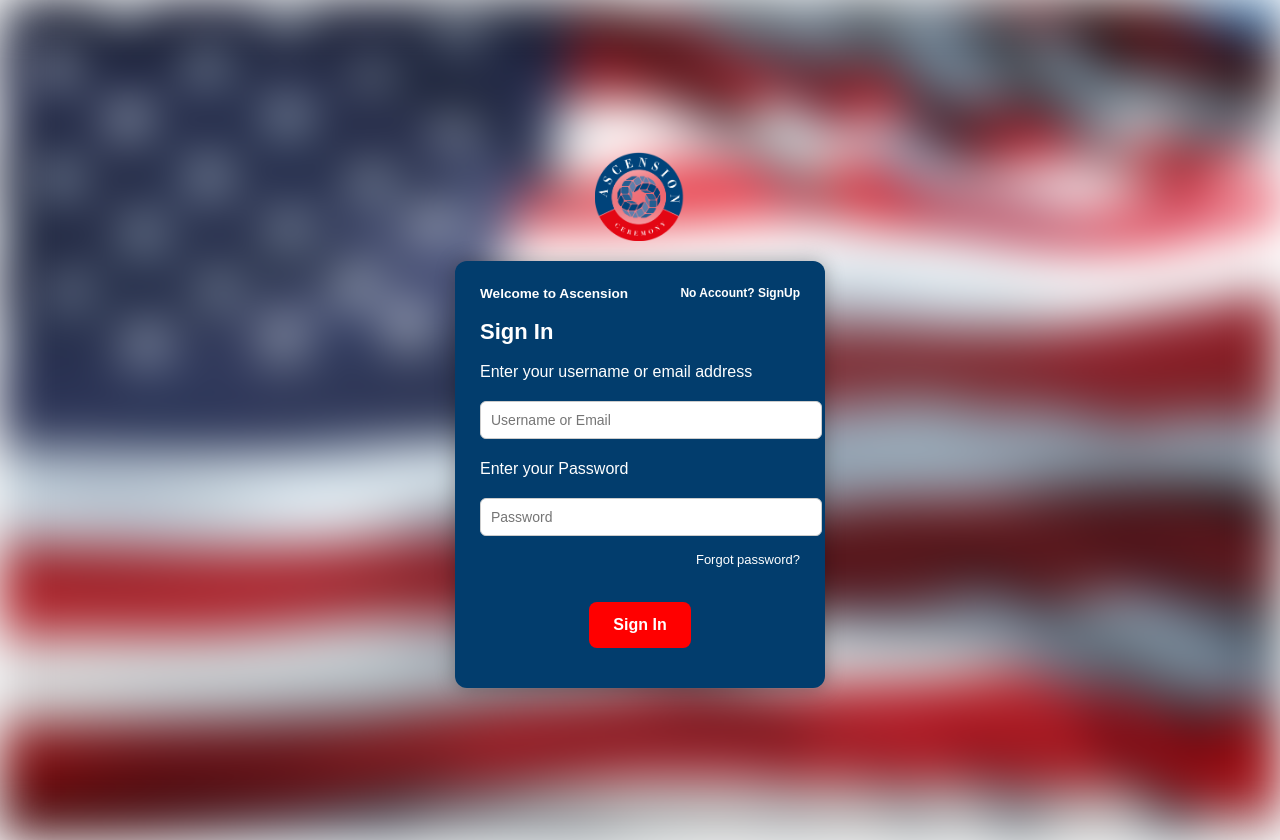
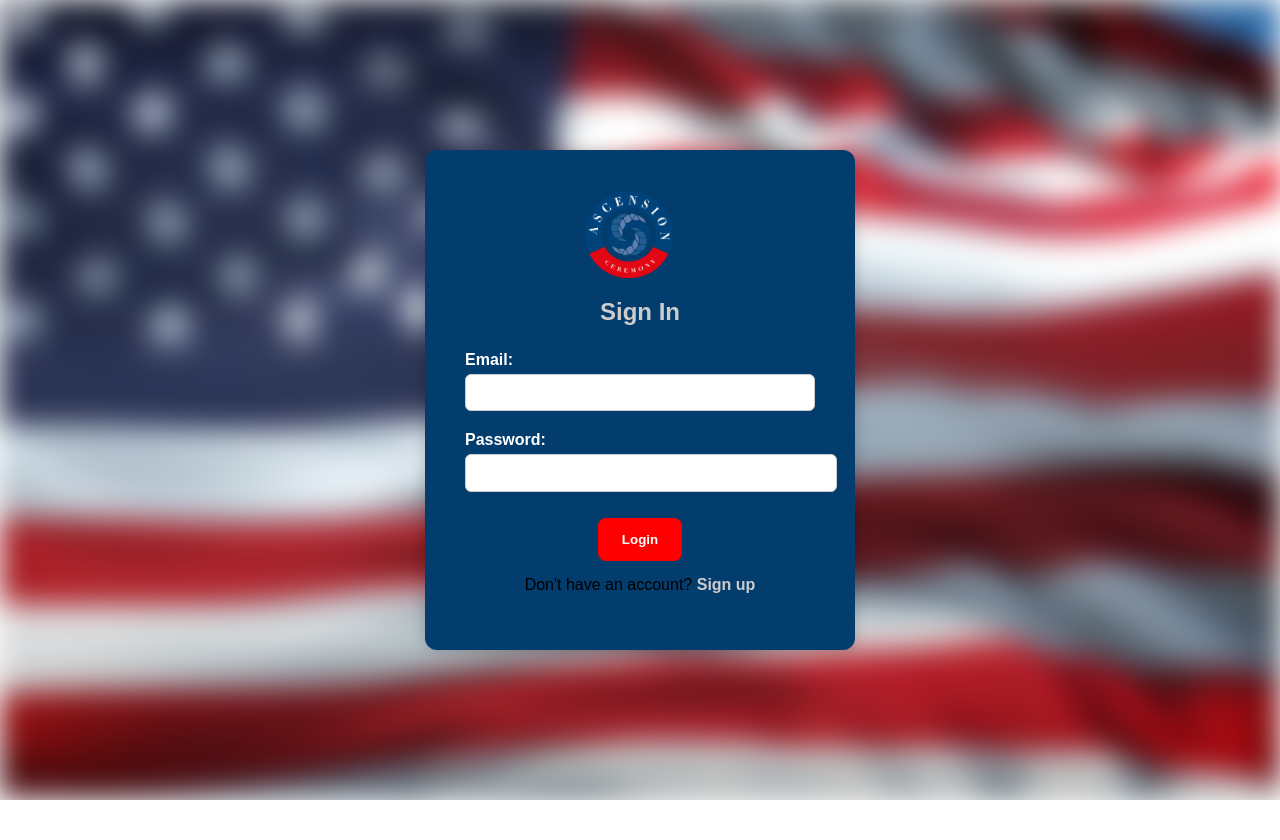
Before and after one commit to usman-siddiqui123/react-dashboard, a React (Create React App) app: page /login in a window 1280 px wide. After the commit the page ends 800 px from the top, so only its background shows below. Built offline with nearby package versions, Linux system fonts and the light colour scheme.

Commit message:
login or sign page chnaigin

```diff
--- a/src/css/LoginPage.css
+++ b/src/css/LoginPage.css
@@ -1,129 +1,114 @@
-.login-container-login {
+.login-page-container {
+  min-height: 100vh;
   position: relative;
-  min-height: 100vh;
+  overflow: hidden;
   display: flex;
-  flex-direction: column;
+  justify-content: center;
   align-items: center;
-  justify-content: center;
-  overflow: hidden;
-  z-index: 1;
-  padding: 20px;
+
 }
 
-.login-container-login::before {
+/* Blur effect using pseudo element */
+.login-page-container::before {
   content: "";
   position: absolute;
   top: 0;
   left: 0;
   height: 100%;
   width: 100%;
-  background-image: url("../assets/pics4.png");
+  background-image: url('../assets/pics4.png'); /* Tumhari image */
   background-size: cover;
   background-position: center;
-  filter: blur(25px);
+  filter: blur(15px);
   z-index: -1;
 }
 
-.logo-wrapper-login {
+.login-inner-wrapper {
+  background: rgba(255, 255, 255, 0.9);
+  padding: 40px;
+  border-radius: 12px;
+  width: 350px;
+  box-shadow: 0 0 15px rgba(0, 0, 0, 0.2);
   position: relative;
-  display: flex;
-  justify-content: center;
-  align-items: center;
+  z-index: 1;
+  background: #023D6D;
+}
+
+.logo-centered {
+  width: 120px;
+  height: auto;
+  margin-bottom: 10px;
+  display: block;
+  margin-left: 120px;
+  margin-right: auto;
+}
+
+.login-btn {
+  background-color: #023D6D;
+  color: black;
+  padding: 12px;
   width: 100%;
-  z-index: 2;
-  margin-bottom: 20px; /* spacing below the logo */
-  margin-left: 0;
-   /* remove this if it was set earlier */
+  border: none;
+  border-radius: 8px;
+  cursor: pointer;
+  font-weight: bold;
+  margin-top: 10px;
+  transition: background 0.3s ease;
+  display: block;
+  margin-left: auto;
+  margin-right: auto;
 }
 
 
-.outside-logo {
-  width: 90px;
-  height: auto;
+.login-title {
+  text-align: center;
+  margin-bottom: 20px;
+  color: #ccc ;
 }
 
-.login-card-login {
-  background: #023D6D;
-  backdrop-filter: blur(10px);
-  padding: 25px 25px 40px;
-  width: 100%;
-  max-width: 320px;
-  border-radius: 12px;
-  box-shadow: 0 0 20px rgba(0, 0, 0, 0.3);
-  z-index: 2;
+.login-form {
+  display: flex;
+  flex-direction: column;
+  color: #ccc;
 }
 
-.left-text {
-  color: #fff;
-  font-size: 0.85rem;
+.login-form label {
+  margin-bottom: 5px;
+  font-weight: bold;
+  color: white;
 }
-.left-text span{
+
+.login-form input {
+  padding: 10px;
+  margin-bottom: 15px;
+  border-radius: 6px;
+  border: 1px solid #ccc;
+}
+
+.login-btn {
+  background-color: #023D6D;
+  color: white;
+  padding: 12px;
+  width: 150%;
+  border: none;
+  border-radius: 8px;
+  cursor: pointer;
+  font-weight: bold;
+  margin-top: 10px;
+  transition: background 0.3s ease;
+}
+
+.login-btn:hover {
+  background-color: #021f3e;
+}
+
+.signup-link {
+  margin-top: 15px;
+  text-align: center;
+}
+
+.signup-link span {
+  color: #ccc;
+  cursor: pointer;
   font-weight: bold;
 }
-
-.right-text {
-  color: #fff;
-  font-size: 0.75rem;
-}
-
-.login-title-login {
-  color: #fff;
-  margin: 10 20px;
-  font-size: 22px;
-  /* text-align: center; */
-}
-
-.login-header-login {
-  display: flex;
-  justify-content: space-between;
-  margin-bottom: 8px;
-  font-weight: 600;
-}
-
-label {
-  display: block;
-  margin-top: 12px;
-  margin-bottom: 4px;
-  font-size: 12px;
-  color: #fff;
-}
-
-input {
-  width: 90%;
-  padding: 10px;
-  margin-bottom: 5px;
-  border-radius: 6px;
-  border: 1px solid #ccc;
-  font-size: 14px;
-}
-
-.login-footer-login {
-  display: flex;
-  flex-direction: column;
-  align-items: center;
-  margin-top: 20px;
-  gap: 10px;
-  position: relative;
-}
-
-.forgot-password {
-  position: absolute;
-  right: 0;
-  top: -20px;
-  font-size: 13px;
-  color: #fff;
-  cursor: pointer;
-}
-
-.signup-btn {
-  background-color: #e30613;
-  color: white;
-  border: none;
-  width: 100%;
-  padding: 10px 0;
-  margin-top: 30px;
-  border-radius: 6px;
-  font-weight: bold;
-  cursor: pointer;
-  font-size: 15px;
-}
--- a/src/css/SignPage.css
+++ b/src/css/SignPage.css
@@ -90,6 +90,10 @@ input[type="password"] {
   border: 1px solid #ccc;
   font-size: 14px;
 }
+.email{
+  width: 80%;
+  border-radius: 6px;
+}
 
 /* DOB inputs */
 .dob-row {
--- a/src/pages/LoginPage.js
+++ b/src/pages/LoginPage.js
@@ -1,67 +1,66 @@
+// src/pages/LoginPage.js
 import React, { useState } from "react";
 import "../css/LoginPage.css";
 import logo1 from "../assets/logo1.png";
 import { useNavigate } from "react-router-dom";
 
 export default function LoginPage() {
+  const navigate = useNavigate();
   const [email, setEmail] = useState("");
   const [password, setPassword] = useState("");
-  const navigate = useNavigate();
 
-  const handleSubmit = (e) => {
+  const handleLogin = (e) => {
     e.preventDefault();
-
-    const storedEmail = localStorage.getItem("userEmail");
-    const storedPassword = localStorage.getItem("userPassword");
-
-    if (email === storedEmail && password === storedPassword) {
+    const storedUser = JSON.parse(localStorage.getItem("user"));
+    if (
+      storedUser &&
+      storedUser.email === email &&
+      storedUser.password === password
+    ) {
       navigate("/Dashboard");
     } else {
-      alert("Invalid email or password. Please sign up first.");
+      alert("No account found. Please sign up first.");
     }
   };
 
+  const handleSignupRedirect = () => {
+    navigate("/Sign");
+  };
+
   return (
-    <div className="login-container-login">
-      <div className="logo-wrapper-login">
-        <img src={logo1} alt="Logo" className="outside-logo" />
-      </div>
+    <div className="login-page-container">
+      <div className="login-inner-wrapper">
+        <img src={logo1} alt="Logo" className="logo-centered" />
+        <h2 className="login-title">Sign In</h2>
 
-      <form className="login-card-login" onSubmit={handleSubmit}>
-        <div className="login-header-login">
-          <div className="left-text">
-            Welcome to <span>Ascension</span>
-          </div>
-          <div className="right-text" onClick={() => navigate("/Sign")}>
-            No Account? SignUp
-          </div>
-        </div>
-
-        <h2 className="login-title-login">Sign In</h2>
-
-        <label>Enter your username or email address</label>
+       <form onSubmit={handleLogin} className="login-form">
+  <label>Email:</label>
   <input
-          type="text"
-          placeholder="Username or Email"
+    type="email"
     value={email}
     onChange={(e) => setEmail(e.target.value)}
     required
   />
 
-        <label>Enter your Password</label>
+  <label>Password:</label>
   <input
     type="password"
-          placeholder="Password"
     value={password}
     onChange={(e) => setPassword(e.target.value)}
     required
   />
 
-        <div className="login-footer-login">
-          <span className="forgot-password">Forgot password?</span>
-          <button type="submit" className="signup-btn">Sign In</button>
+  <button type="submit" className="login-btn">Login</button>
+</form>
+
+
+        <p className="signup-link">
+          Don't have an account?{" "}
+          <span onClick={handleSignupRedirect}>Sign up</span>
+        </p>
+
       </div>
-      </form>
+
     </div>
   );
 }
--- a/src/pages/SignPage.js
+++ b/src/pages/SignPage.js
@@ -1,38 +1,78 @@
+// src/pages/SignPage.js
 import React, { useState } from "react";
-import { useNavigate } from "react-router-dom";
 import "../css/SignPage.css";
 import logo1 from "../assets/logo1.png";
+import { useNavigate } from "react-router-dom";
 
 export default function SignPage() {
   const navigate = useNavigate();
-  const [formData, setFormData] = useState({
+
+  const [formData, setformData] = useState({
+    username: "",
+    month: "",
+    year: "",
+    homeAddress: "",
+    shippingAddress: "",
     email: "",
     password: "",
     confirmPassword: "",
   });
 
   const handleChange = (e) => {
-    setFormData({ ...formData, [e.target.name]: e.target.value });
+    setformData({
+      ...formData,
+      [e.target.name]: e.target.value,
+    });
   };
 
   const handleSubmit = (e) => {
     e.preventDefault();
-    const { email, password, confirmPassword } = formData;
 
-    if (!email || !password || !confirmPassword) {
-      alert("Please fill all fields");
-      return;
-    }
+    const {
+      username,
+      month,
+      year,
+      homeAddress,
+      shippingAddress,
+      email,
+      password,
+      confirmPassword,
+    } = formData;
 
+    if (
+      username &&
+      month &&
+      year &&
+      homeAddress &&
+      shippingAddress &&
+      email &&
+      password &&
+      confirmPassword
+    ) {
       if (password !== confirmPassword) {
         alert("Passwords do not match");
         return;
       }
 
-    // Save user to localStorage
-    localStorage.setItem("authUser", JSON.stringify({ email, password }));
-    alert("Signup successful! Now login.");
+      // Save to localStorage
+      const userData = {
+        username,
+        month,
+        year,
+        homeAddress,
+        shippingAddress,
+        email,
+        password,
+      };
+
+      localStorage.setItem("user", JSON.stringify(userData));
+
+
+      alert("Sign up successful. Please log in.");
       navigate("/Login");
+    } else {
+      alert("Please fill all the fields");
+    }
   };
 
   return (
@@ -43,10 +83,62 @@ export default function SignPage() {
         <form className="sign-card" onSubmit={handleSubmit}>
           <h2 className="signin-title">Sign Up</h2>
 
+          <label>Username</label>
+          <input
+            type="text"
+            name="username"
+            placeholder="Username"
+            value={formData.username}
+            onChange={handleChange}
+            required
+          />
+
+          <label>Date of Birth</label>
+          <div className="dob-row">
+            <input
+              type="text"
+              name="month"
+              placeholder="Month"
+              value={formData.month}
+              onChange={handleChange}
+              required
+            />
+            <input
+              type="text"
+              name="year"
+              placeholder="Year"
+              value={formData.year}
+              onChange={handleChange}
+              required
+            />
+          </div>
+
+          <label>Home Address</label>
+          <input
+            type="text"
+            name="homeAddress"
+            placeholder="Home Address"
+            value={formData.homeAddress}
+            onChange={handleChange}
+            required
+          />
+
+          <label>Shipping Address</label>
+          <input
+            type="text"
+            name="shippingAddress"
+            placeholder="Shipping Address"
+            value={formData.shippingAddress}
+            onChange={handleChange}
+            required
+          />
+
           <label>Email</label>
           <input
             type="email"
             name="email"
+            placeholder="Email"
+            className="email"
             value={formData.email}
             onChange={handleChange}
             required
@@ -56,6 +148,7 @@ export default function SignPage() {
           <input
             type="password"
             name="password"
+            placeholder="Password"
             value={formData.password}
             onChange={handleChange}
             required
@@ -65,12 +158,17 @@ export default function SignPage() {
           <input
             type="password"
             name="confirmPassword"
+            placeholder="Confirm Password"
             value={formData.confirmPassword}
             onChange={handleChange}
             required
           />
 
-          <button type="submit" className="signup-btn">Sign Up</button>
+          <div className="sign-footer">
+            <button className="signup-btn" type="submit">
+              Sign Up
+            </button>
+          </div>
         </form>
       </div>
     </div>
```
Lines whose indentation alone changed are shown as unchanged.
